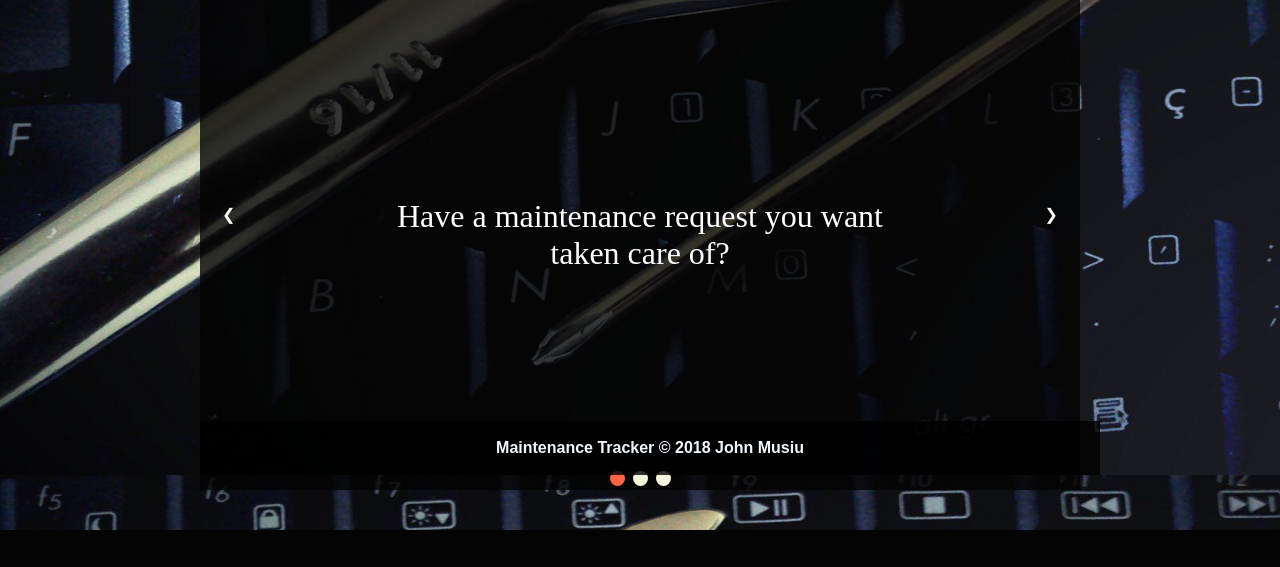
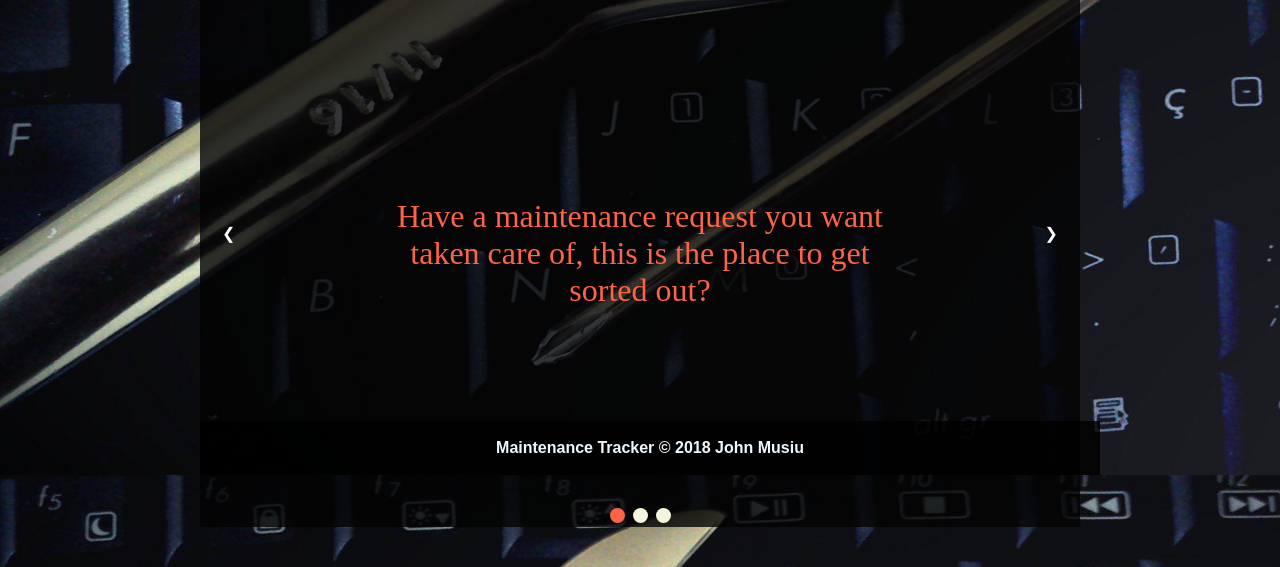
Before and after one commit to johnmusiu/Maintenance-Tracker, a Python web app: template templates/index.html in a window 1280 px wide. Shown: the part 325-892 px from the top of the page. Before the commit the page ends 855 px from the top, so only its background shows below. Run offline with Jinja, Linux system fonts and the light colour scheme; the template is opened without the code that fills it, so the values that code supplies are empty.

Commit message:
[feature #157767276] Add meaningful messages to the slides on landing page

```diff
--- a/static/style.css
+++ b/static/style.css
@@ -87,7 +87,7 @@ footer{
 }
 /* slide class */
 .slide{
-    color: white;
+    color: tomato;
     font-size: 2em;
     display: none;
     text-align: center;
--- a/templates/index.html
+++ b/templates/index.html
@@ -27,13 +27,13 @@
         <div class="slideshow">
             <!-- Full-width quotes -->
             <div class="slide">
-                <p>Have a maintenance request you want taken care of? </p>
+                <p>Have a maintenance request you want taken care of, this is the place to get sorted out? </p>
             </div>
             <div class="slide">
-                <p>Sign in or sign up to post a request? </p>
+                <p>Sign in or sign up to make a maintenance request to the admin today.</p>
             </div>
             <div class="slide">
-                <p>Havave a maintenance request you want taken care of? </p>
+                <p>All maintenance requests are taken care of immediately? </p>
             </div>
              <!-- Next and previous buttons -->
             <a class="prev" onclick="changeSlide(-1)">&#10094;</a>
```
